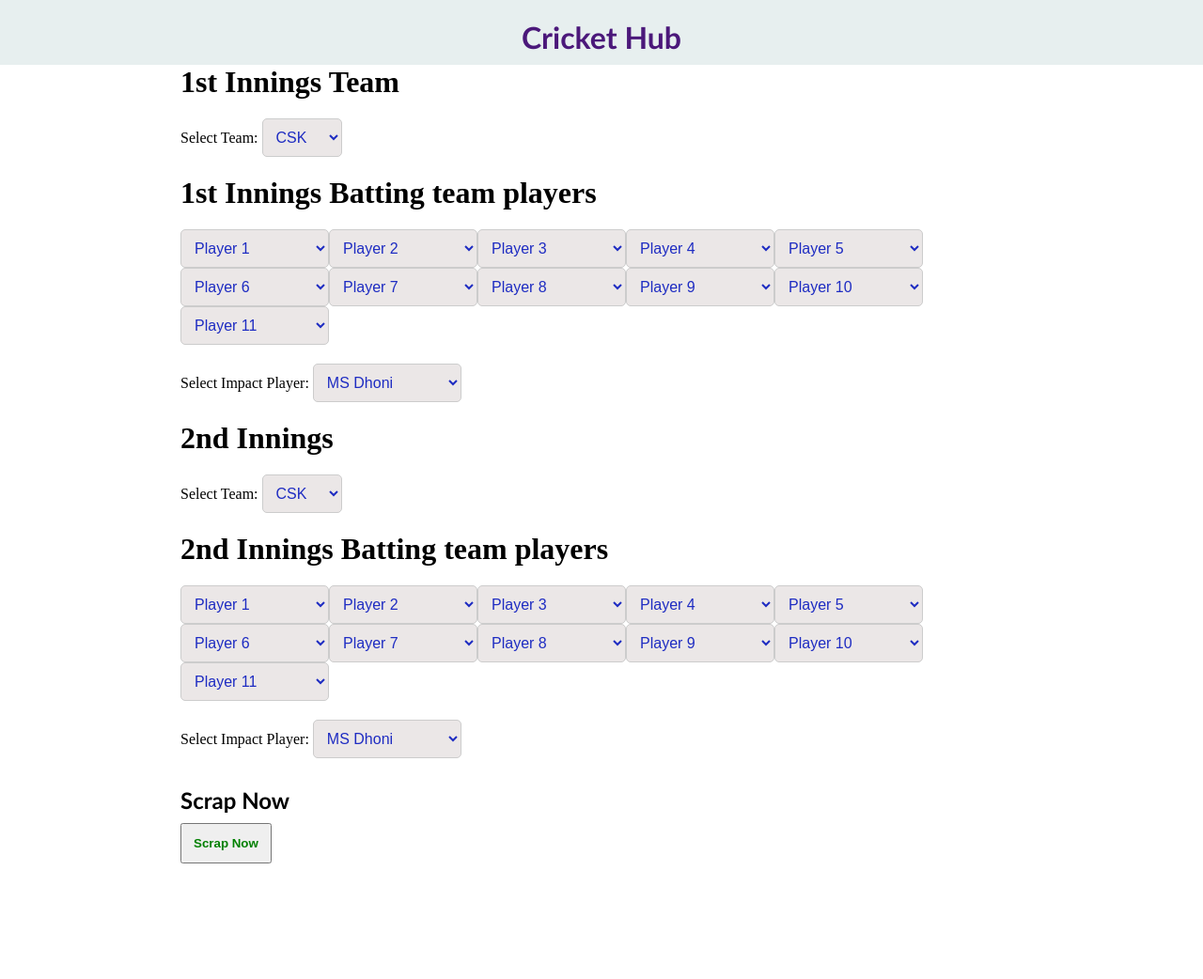
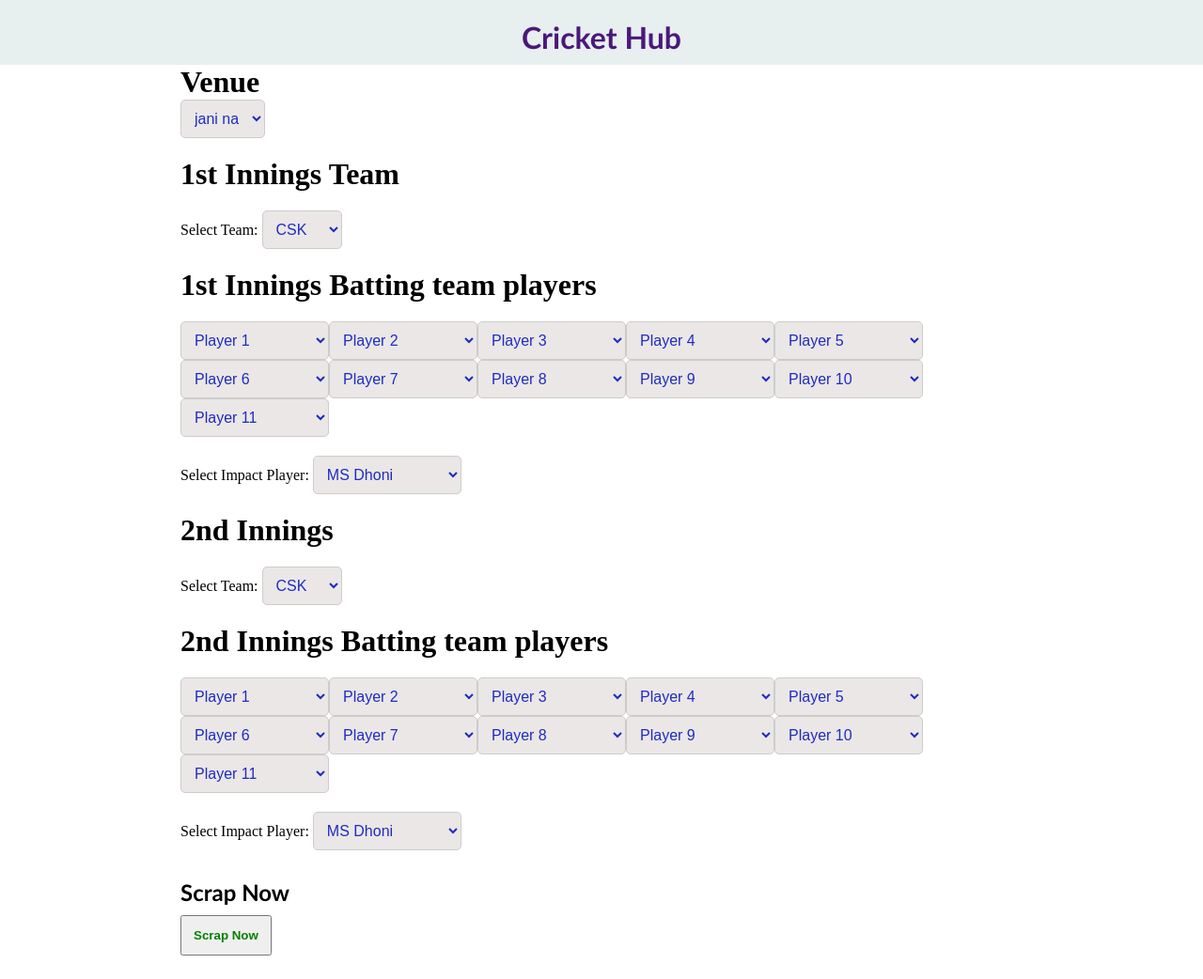
Before and after one commit to Sohel440/crickBuzz.in, a plain HTML site: page index.html in a window 1280 px wide. Shown: the whole page at 94% size. Before the commit the page ends 944 px from the top, so only its background shows below. Drawn offline with Linux system fonts and the light colour scheme.

Commit message:
Update index.html

```diff
--- a/index.html
+++ b/index.html
@@ -16,6 +16,13 @@
 
   </div>
   <div class="container">
+
+    <div class="one">
+      <h1>Venue</h1>
+      <select name="" id="">
+        <option value="">jani na</option>
+      </select>
+    </div>
 
     <div><h1>1st Innings Team</h1></div>
 <div id="teamContainer">
```
